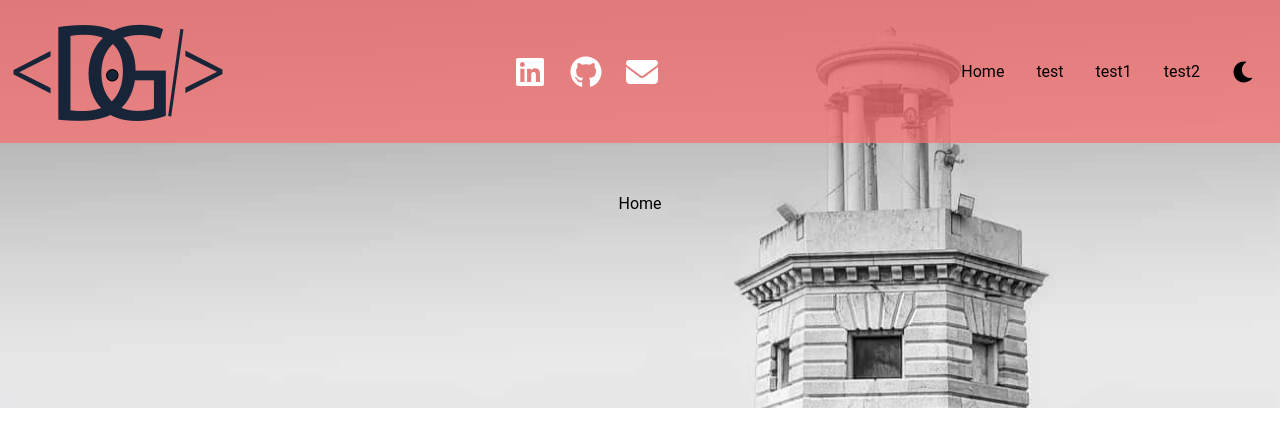
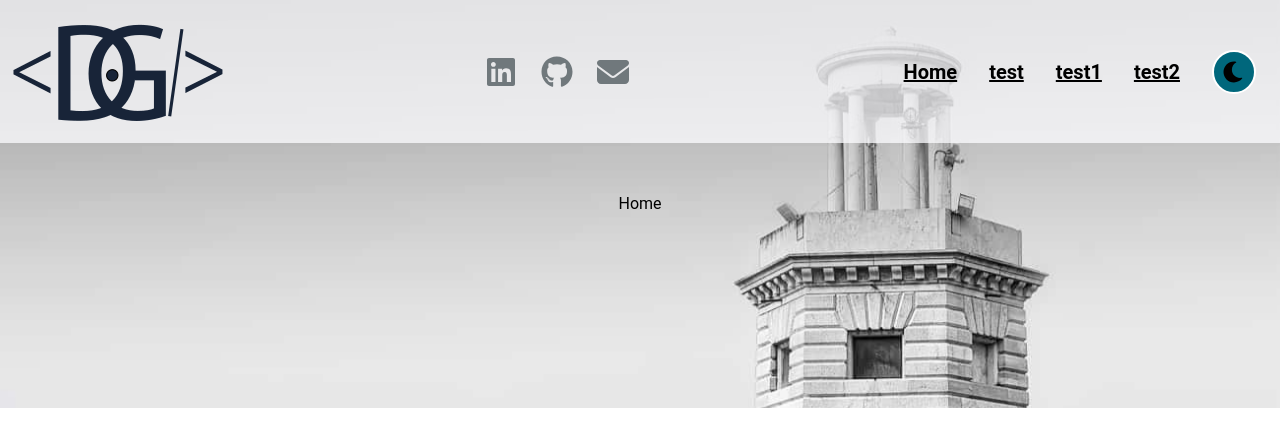
Before and after one commit to DaGo85/nasa-space-app, a React (Create React App) app: page / in a window 1280 px wide. Shown: the top 446 px of the page. Built offline with nearby package versions, Linux system fonts and the light colour scheme.

Commit message:
added styling for navbarlinks, themetoggle and socialicons

```diff
--- a/src/components/navbar/NavBar.tsx
+++ b/src/components/navbar/NavBar.tsx
@@ -14,7 +14,7 @@ function NavBar() {
 
   return (
     <header>
-      <nav className="z-30 w-full pb-2 pt-4 fixed flex flex-col items-center justify-between bg-red-400/75">
+      <nav className="z-30 w-full pb-2 pt-4 fixed flex flex-col items-center justify-between bg-lightVariantSurface/75 dark:bg-darkVariantSurface">
         <span className=" flex flex-row justify-between items-center w-full px-2">
           <NavBarLogo />
           <NavBarSocialIcons />
--- a/src/components/navbar/components/NavBarLinks.tsx
+++ b/src/components/navbar/components/NavBarLinks.tsx
@@ -7,6 +7,7 @@ function NavBarLinks({ toggleNav }: any) {
       {NavBarLinkItems.map((item) => {
         return (
           <Link
+            className="text-xl font-bold hover:text-primaryLightOn dark:hover:text-primaryDarkOn underline"
             aria-label={item.label}
             onClick={() => {
               if (toggleNav) {
--- a/src/components/navbar/components/NavBarSocialIcons.tsx
+++ b/src/components/navbar/components/NavBarSocialIcons.tsx
@@ -11,7 +11,10 @@ function NavBarSocialIcons() {
               xmlns="http://www.w3.org/2000/svg"
               viewBox={icon.viewBox}
             >
-              <g className="hover:fill-amber-500" fill="#fff">
+              <g
+                className="hover:fill-primaryLightOn dark:hover:fill-primaryDarkOn"
+                fill="#70787c"
+              >
                 <path d={icon.svg} />
               </g>
             </svg>
--- a/src/utility/darkmode/ThemeToggle.tsx
+++ b/src/utility/darkmode/ThemeToggle.tsx
@@ -8,7 +8,10 @@ const ThemeToggle = () => {
 
   return (
     <div
-      className="svg-container"
+      className="cursor-pointer rounded-3xl border-2 p-2 flex items-center justify-center
+     bg-primaryLight dark:bg-primaryDark hover:bg-primaryLight/60
+     dark:hover:bg-primaryDark/60 border-primaryLightOn dark:border-primaryDarkOn
+     hover:border-primaryDarkOn dark:hover:border-primaryLightOn transition-all duration-300 ease-in-out"
       onClick={() => setTheme(theme === "dark" ? "light" : "dark")}
     >
       {theme === "dark" ? (
--- a/tailwind.config.js
+++ b/tailwind.config.js
@@ -1,6 +1,7 @@
 /** @type {import('tailwindcss').Config} */
 module.exports = {
   content: ["./src/**/*.{js,jsx,ts,tsx}"],
+  darkMode: "class",
   theme: {
     extend: {
       colors: {
--- a/ts/interfaces/global_interfaces.tsx
+++ b/ts/interfaces/global_interfaces.tsx
@@ -30,7 +30,3 @@ export interface ThemeProviderI {
   theme: any | undefined;
   setTheme: React.Dispatch<React.SetStateAction<any>>;
 }
-
-export interface ThemeProvider2I extends ThemeProviderI {
-  getInitialTheme: (() => void) | undefined;
-}
```
